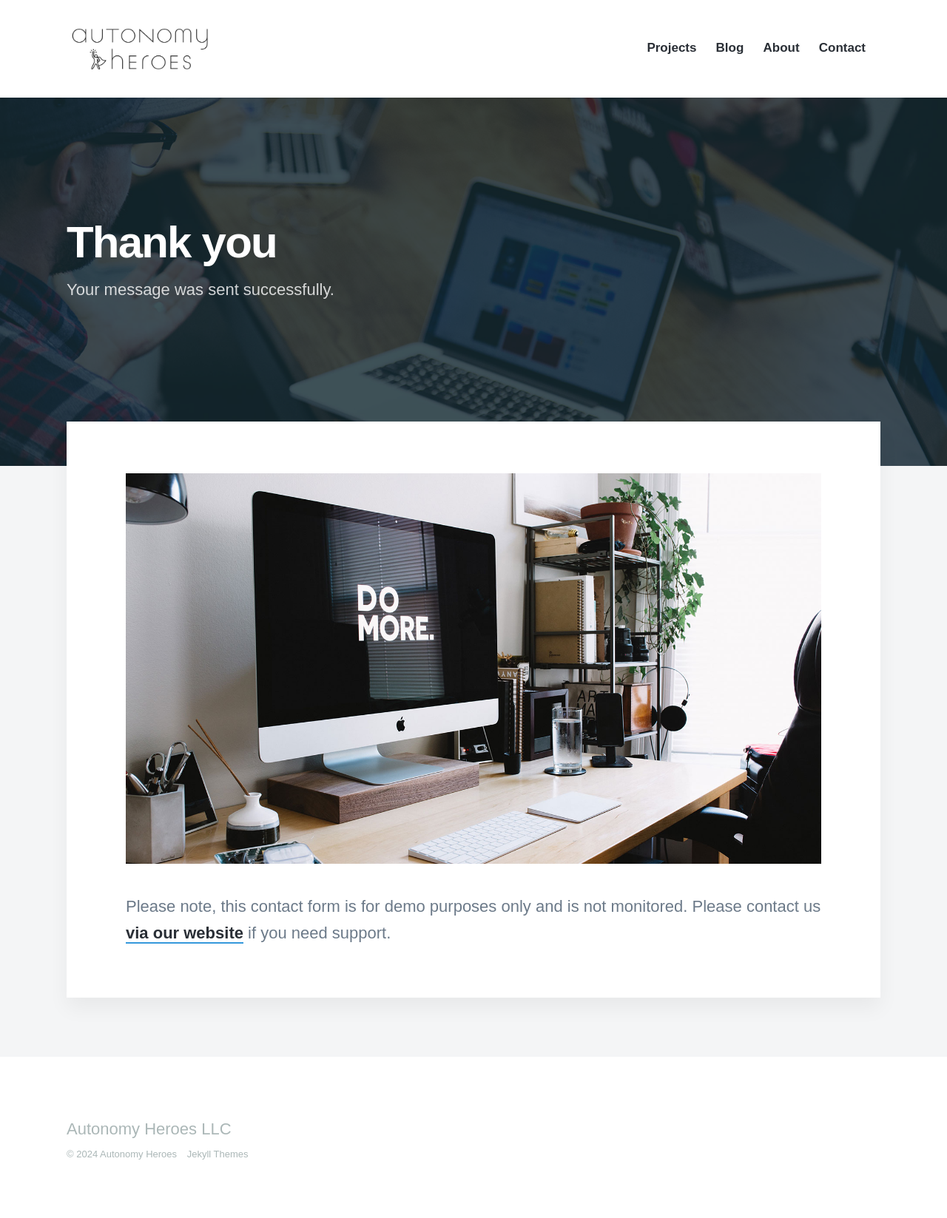
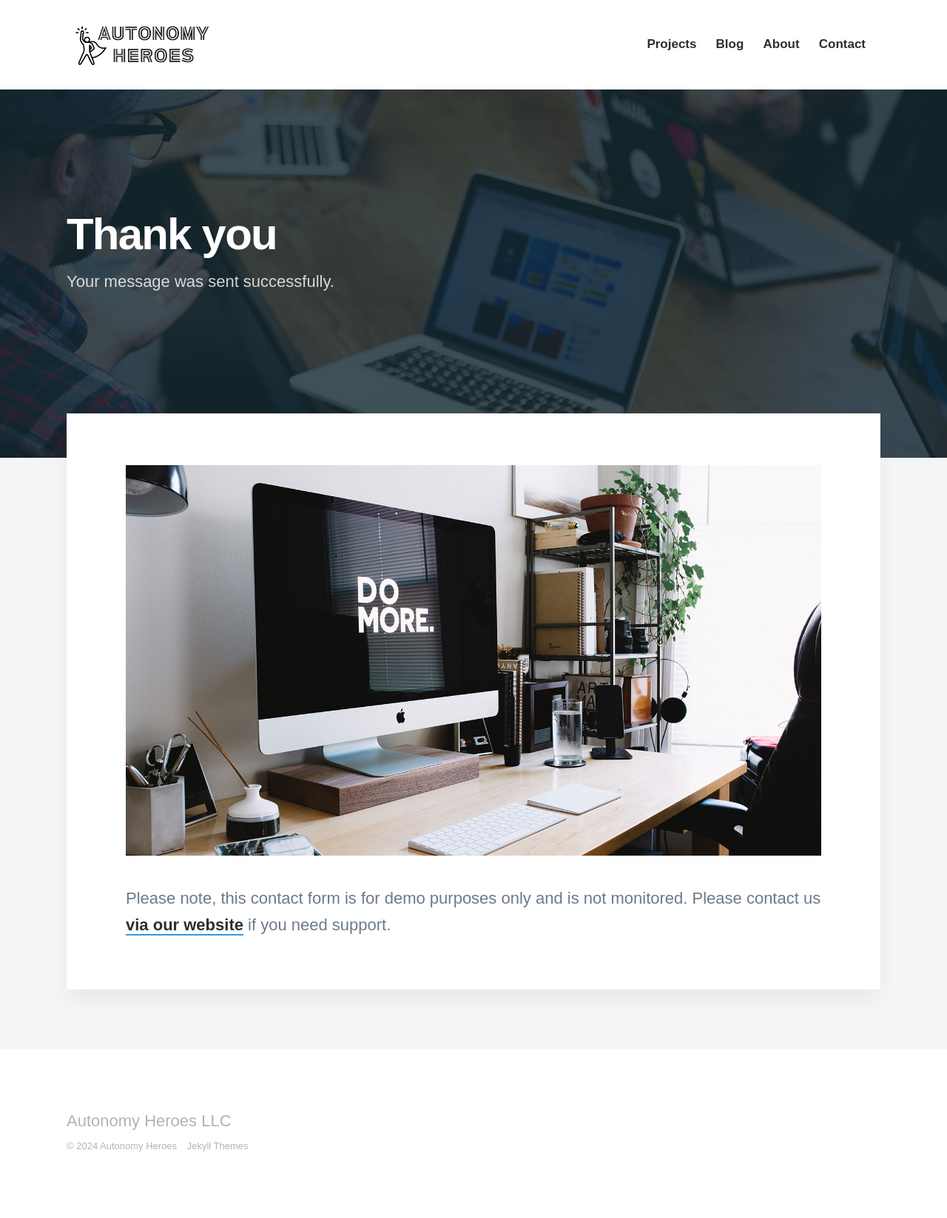
Before and after one commit to Kiril3l5/Kiril3l5.github.io, a Jekyll site: the page built from _pages/thanks.md, in a window 1280 px wide. Shown: the whole page at 74% size. Built offline with Jekyll 4.4.1, drawn with Linux system fonts in a browser that asks for light colours; nearby versions of some CDN libraries; some web fonts are replaced.

Commit message:
Update settings.yml

```diff
--- a/_data/settings.yml
+++ b/_data/settings.yml
@@ -3,7 +3,7 @@ basic_settings:
   favicon_image: /images/favicon.png
 
 header_settings:
-  logo_image: /images/AUTONOMY HEROES LOGO 6.png
+  logo_image: /images/AUTONOMY HEROES LOGO 7.png
   logo_width: 200
 
 menu_settings:
```
